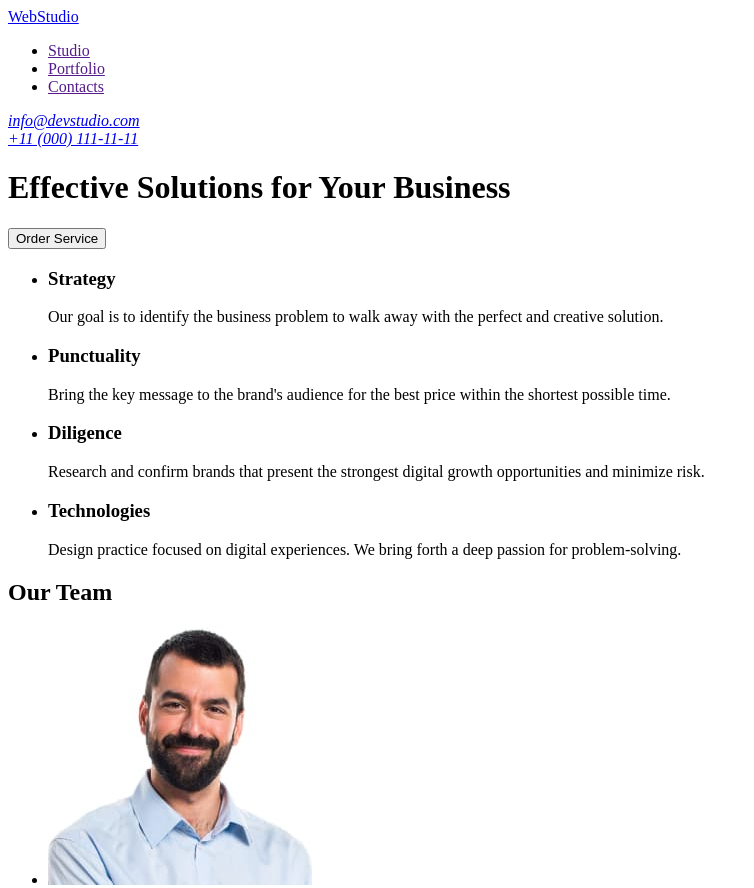
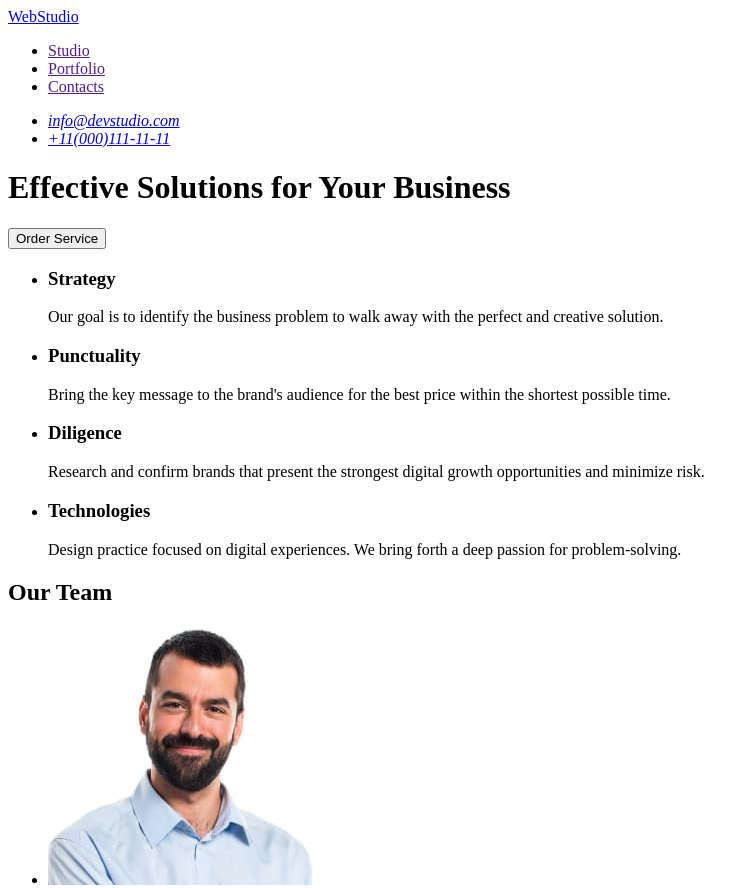
Before and after one commit to ROksana-Zhuk/goit-markup-hw-01, a plain HTML site: page index.html in a window 1280 px wide. Shown: the top 888 px of the page, without its empty margins (0-754 px from the left). Drawn offline with Linux system fonts and the light colour scheme.

Commit message:
fix bot comments

```diff
--- a/index.html
+++ b/index.html
@@ -16,8 +16,14 @@
         </ul>
       </nav>
       <address>
-        <a href="mailto:info@devstudio.com">info@devstudio.com</a> <br />
-        <a href="tel:+11(000)111-11-11">+11 (000) 111-11-11</a> <br />
+        <ul>
+          <li>
+            <a href="mailto:info@devstudio.com">info@devstudio.com</a>
+          </li>
+          <li>
+            <a href="tel:+110001111111">+11(000)111-11-11</a>
+          </li>
+        </ul>
       </address>
     </header>
 
```
